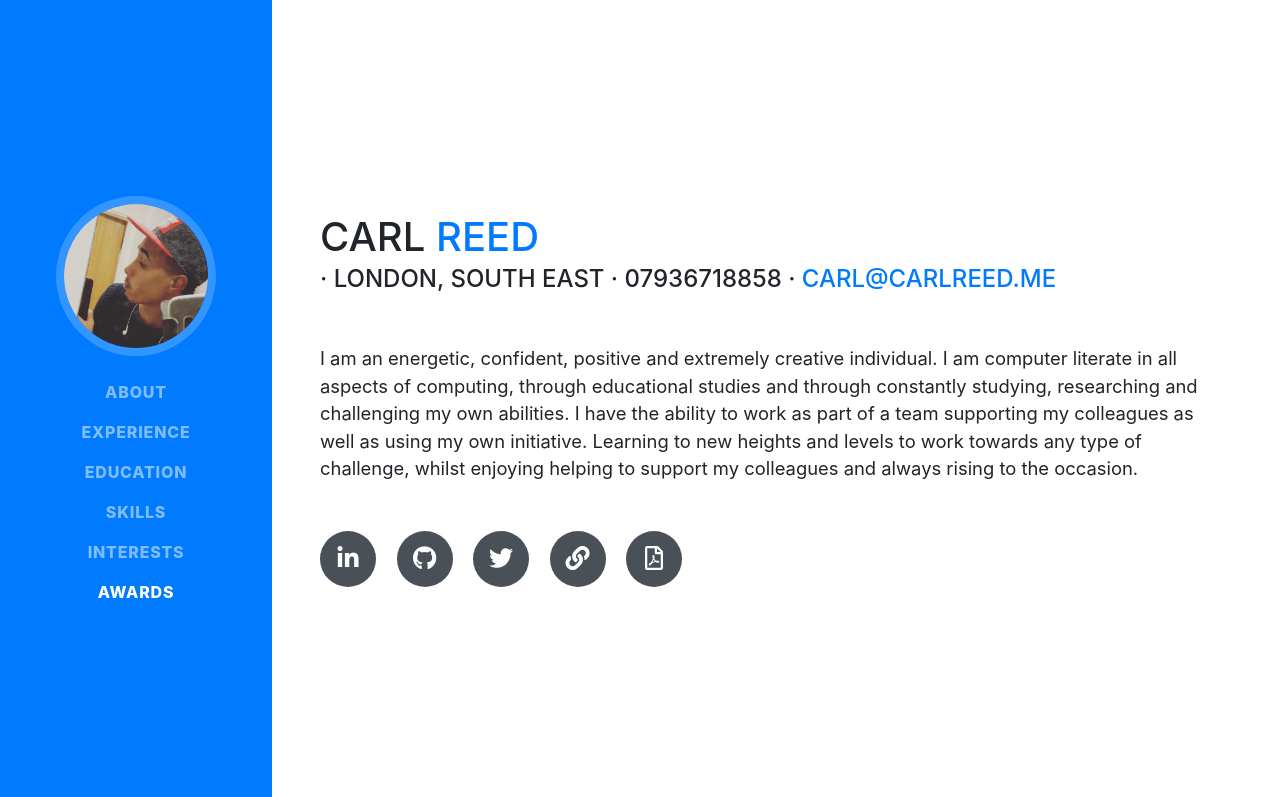
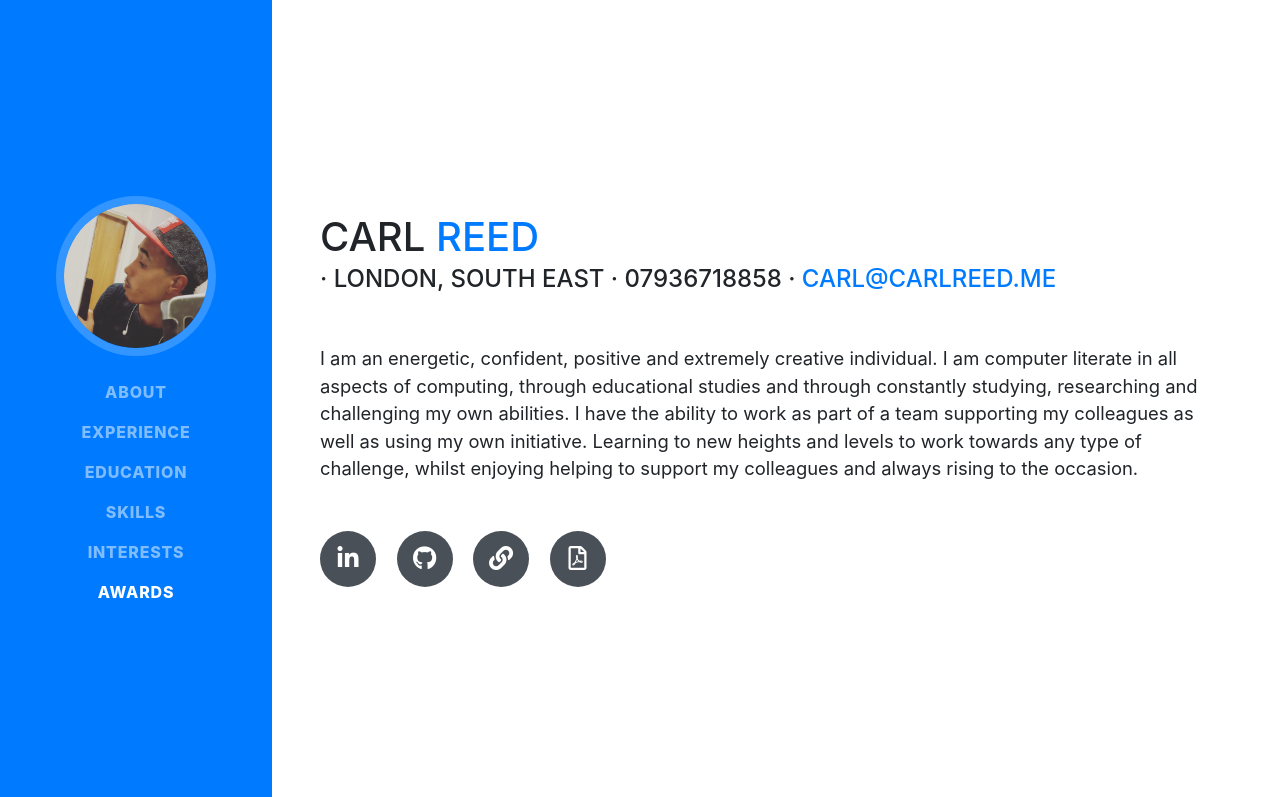
Before and after one commit to Carlreedme/Resume-CV---Carl-Reed-.me-, a website with bundled scripts: page index.html in a window 1280 px wide. Shown: the top 797 px of the page. Built offline with nearby package versions, Linux system fonts and the light colour scheme; a web font is replaced by a local one.

Commit message:
Update index.html
bid vine profile added

```diff
--- a/index.html
+++ b/index.html
@@ -77,10 +77,7 @@
           <a href="https://github.com/Carlreedme">
             <i class="fab fa-github"></i>
           </a>
-          <a href="#">
-            <i class="fab fa-twitter"></i>
-          </a>
-          <a href="http://www.sonikunetwork.com/">
+          <a href="http://bvn.bz/f551753">
             <i class="fas fa-link"></i>
           </a>
           <a href="CV.pdf">
@@ -284,6 +281,8 @@
           <li class="list-inline-item">
             <i class="fab fa-npm"></i>
           </li>
+            <i class="fab fa-php"></i>
+          </li>
         </ul>
 
         <div class="subheading mb-3">Overall Skills</div>
```
